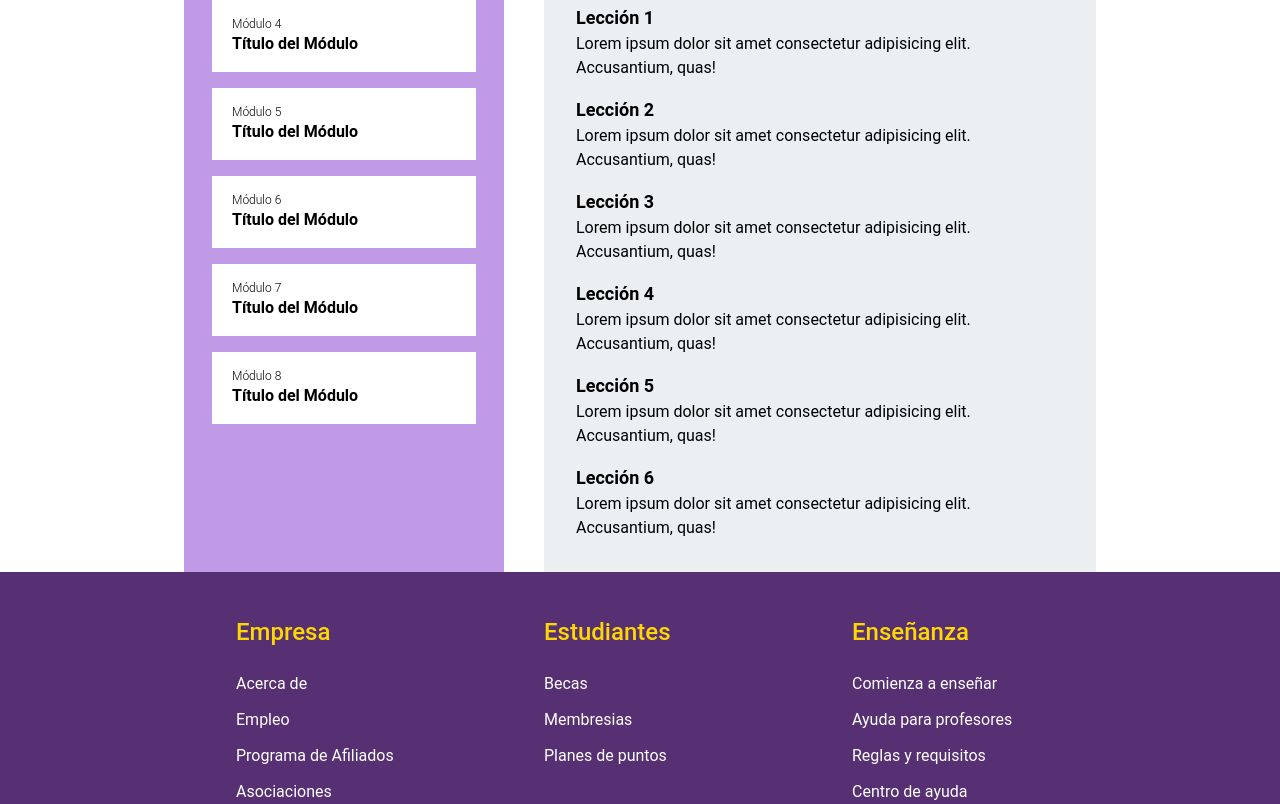
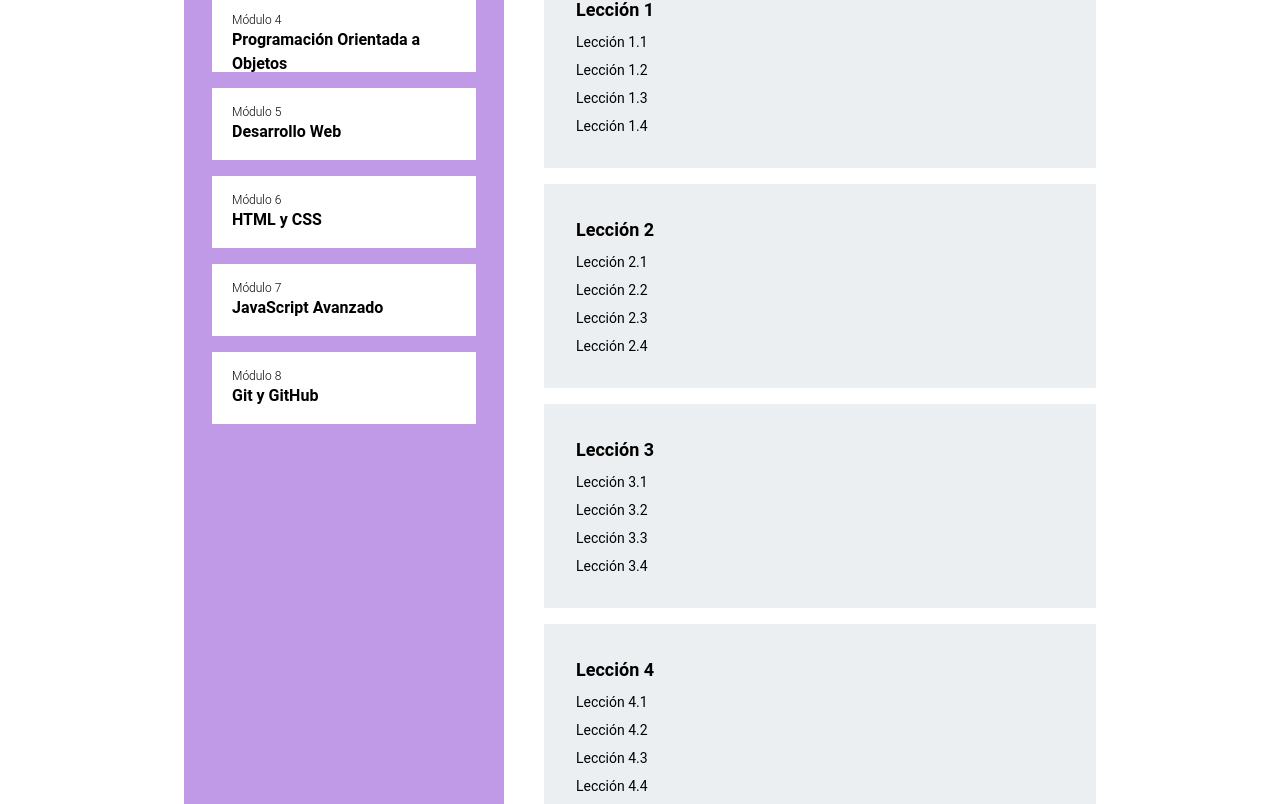
Before and after one commit to IScetta/Questie-Front, a Next.js app: page /module/1 in a window 1280 px wide. Shown: the part 476-1280 px from the top of the page. Built offline with nearby package versions, Linux system fonts and the light colour scheme.

Commit message:
update: module/[slug] finished

```diff
--- a/src/app/Categories/index.ts
+++ /dev/null
@@ -1 +0,0 @@
-export {default} from "./page"
--- a/src/app/components/column-module/ColumModule.tsx
+++ b/src/app/components/column-module/ColumModule.tsx
@@ -1,6 +1,10 @@
 import Link from "next/link";
+import modulePreLoad from "@/helpers/modulePreLoad.json";
 
-const ColumnModule: React.FC = (): JSX.Element => {
+const ColumnModule = (id: any) => {
+  const number = id;
+  let numberModule = 1;
+  const modules = modulePreLoad.map((module) => module);
   return (
     <div className=" justify-center items-center grid grid-cols-1  ">
       <div className="h-full w-80 bg-purpleMainLight col-start-2 col-span-4 px-7">
@@ -8,65 +12,21 @@ const ColumnModule: React.FC = (): JSX.Element => {
           <div className=" bg-image w-12 h-12 rounded-full ml-3 "></div>
           <div className="flex flex-col ml-3 justify-center">
             <p className="font-bold text-base">Nombre del Curso</p>
-            <p className="text-xs font-light">Modulos 8 - Skills 42</p>
+            <p className="text-xs font-light">
+              Modulos {modulePreLoad.length} - Skills 42
+            </p>
           </div>
         </div>
 
-        {/* <Link href="/module/1"> */}
-        <div className="bg-whiteColumn mb-4 hover:bg-purpleMainLighter pl-5 pr-5 py-3 w-full h-[4.5rem] content-center cursor-pointer">
-          <p className="text-xs font-light">Módulo 1</p>
-          <p className="text-base font-semibold">Título del Módulo</p>
-        </div>
-        {/* </Link> */}
-
-        {/* <Link href="/module/2"> */}
-        <div className="bg-whiteColumn mb-4 hover:bg-purpleMainLighter pl-5 pr-5 py-3 w-full h-[4.5rem] content-center cursor-pointer">
-          <p className="text-xs font-light">Módulo 2</p>
-          <p className="text-base font-semibold">Título del Módulo</p>
-        </div>
-        {/* </Link> */}
-
-        {/* <Link href="/module/3"> */}
-        <div className="bg-whiteColumn mb-4 hover:bg-purpleMainLighter pl-5 pr-5 py-3 w-full h-[4.5rem] content-center cursor-pointer">
-          <p className="text-xs font-light">Módulo 3</p>
-          <p className="text-base font-semibold">Título del Módulo</p>
-        </div>
-        {/* </Link> */}
-
-        {/* <Link href="/module/4"> */}
-        <div className="bg-whiteColumn mb-4 hover:bg-purpleMainLighter pl-5 pr-5 py-3 w-full h-[4.5rem] content-center cursor-pointer">
-          <p className="text-xs font-light">Módulo 4</p>
-          <p className="text-base font-semibold">Título del Módulo</p>
-        </div>
-        {/* </Link> */}
-
-        {/* <Link href="/module/5"> */}
-        <div className="bg-whiteColumn mb-4 hover:bg-purpleMainLighter pl-5 pr-5 py-3 w-full h-[4.5rem] content-center cursor-pointer">
-          <p className="text-xs font-light">Módulo 5</p>
-          <p className="text-base font-semibold">Título del Módulo</p>
-        </div>
-        {/* </Link> */}
-
-        {/* <Link href="/module/6"> */}
-        <div className="bg-whiteColumn mb-4 hover:bg-purpleMainLighter pl-5 pr-5 py-3 w-full h-[4.5rem] content-center cursor-pointer">
-          <p className="text-xs font-light">Módulo 6</p>
-          <p className="text-base font-semibold">Título del Módulo</p>
-        </div>
-        {/* </Link> */}
-
-        {/* <Link href="/module/7"> */}
-        <div className="bg-whiteColumn mb-4 hover:bg-purpleMainLighter pl-5 pr-5 py-3 w-full h-[4.5rem] content-center cursor-pointer">
-          <p className="text-xs font-light">Módulo 7</p>
-          <p className="text-base font-semibold">Título del Módulo</p>
-        </div>
-        {/* </Link> */}
-
-        {/* <Link href="/module/8"> */}
-        <div className="bg-whiteColumn mb-4 hover:bg-purpleMainLighter pl-5 pr-5 py-3 w-full h-[4.5rem] content-center cursor-pointer">
-          <p className="text-xs font-light">Módulo 8</p>
-          <p className="text-base font-semibold">Título del Módulo</p>
-        </div>
-        {/* </Link> */}
+        {modules &&
+          modules.map((module, index) => (
+            <Link href={`/module/${module.id}`} key={index}>
+              <div className="bg-whiteColumn mb-4 hover:bg-purpleMainLighter pl-5 pr-5 py-3 w-full h-[4.5rem] content-center cursor-pointer">
+                <p className="text-xs font-light">Módulo {numberModule++}</p>
+                <p className="text-base font-semibold">{module.title}</p>
+              </div>
+            </Link>
+          ))}
       </div>
     </div>
   );
--- a/src/app/module/[slug]/page.tsx
+++ b/src/app/module/[slug]/page.tsx
@@ -1,6 +1,7 @@
 import ColumnModule from "@/app/components/column-module";
 import { getModuleById } from "@/helpers/module.helper";
 import modulePreLoad from "@/helpers/modulePreLoad.json";
+import Link from "next/link";
 
 const Module = async ({
   params,
@@ -14,17 +15,12 @@ const Module = async ({
   const moduleById = modules.find((module) => module.id.toString() === slug);
   const lessonInModule = moduleById?.lessons.map((lesson) => lesson);
 
-  console.log(moduleById);
-
   return (
     <div className="flex mx-[11.5rem] justify-center h-full">
       <div className="flex flex-grow-0">
-        <ColumnModule />
+        <ColumnModule id={slug} />
       </div>
       <div className="ml-10 mt-10 w-full flex flex-col justify-start">
-        {/* <button className="bg-yellowMain rounded-full w-12 h-12 mt-8 mb-6 hover:w-18 h-18 flex justify-center items-center sticky top-6">
-          <GoArrowUp className="w-8 h-8" />
-        </button> */}
         <h1 className="text-4xl mt-18 font-bold">
           Módulo: {moduleById?.title}
         </h1>
@@ -32,15 +28,27 @@ const Module = async ({
           <p className="text-xl font-semibold">Sobre este módulo</p>
           <p className="text-sm mt-2">{moduleById?.description}</p>
         </div>
-        <div className="w-full bg-blue-gray-50 mt-6 text-start p-8">
-          <h2 className="text-3xl font-semibold">Contenido</h2>
+        <h2 className="text-3xl font-semibold mt-4">Contenido</h2>
+        <div className="">
           {lessonInModule &&
             lessonInModule.map((lesson, index) => (
-              <div key={index} className="mt-4">
-                <h2 className="text-lg font-semibold cursor-pointer hover:underline">
-                  {lesson.title}
-                </h2>
-                <p>{lesson.content}</p>
+              <div
+                key={index}
+                className="w-full bg-blue-gray-50 my-4 text-start p-8"
+              >
+                <Link href="/lesson">
+                  <h2 className="text-lg font-semibold cursor-pointer hover:underline">
+                    {lesson.title}
+                  </h2>
+                </Link>
+                {Array.isArray(lesson.content) &&
+                  lesson.content.map(
+                    (content: { title: string }, contentIndex: number) => (
+                      <div key={contentIndex}>
+                        <p className="text-sm mt-2">{content.title}</p>
+                      </div>
+                    )
+                  )}
               </div>
             ))}
         </div>
--- a/src/helpers/modulePreLoad.json
+++ b/src/helpers/modulePreLoad.json
@@ -8,27 +8,90 @@
     "lessons": [
       {
         "title": "Lección 1",
-        "content": "Lorem ipsum dolor sit amet consectetur adipisicing elit. Accusantium, quas!"
+        "content": [
+          {
+            "title": "Lección 1.1",
+            "type": "video",
+            "url": "https://www.youtube.com/watch?v=JGnGZbuvSJY"
+          },
+          {
+            "title": "Lección 1.2"
+          },
+          {
+            "title": "Lección 1.3"
+          },
+          {
+            "title": "Lección 1.4"
+          }
+        ]
       },
       {
         "title": "Lección 2",
-        "content": "Lorem ipsum dolor sit amet consectetur adipisicing elit. Accusantium, quas!"
+        "content": [
+          {
+            "title": "Lección 2.1"
+          },
+          {
+            "title": "Lección 2.2"
+          },
+          {
+            "title": "Lección 2.3"
+          },
+          {
+            "title": "Lección 2.4"
+          }
+        ]
       },
       {
         "title": "Lección 3",
-        "content": "Lorem ipsum dolor sit amet consectetur adipisicing elit. Accusantium, quas!"
+        "content": [
+          {
+            "title": "Lección 3.1"
+          },
+          {
+            "title": "Lección 3.2"
+          },
+          {
+            "title": "Lección 3.3"
+          },
+          {
+            "title": "Lección 3.4"
+          }
+        ]
       },
       {
         "title": "Lección 4",
-        "content": "Lorem ipsum dolor sit amet consectetur adipisicing elit. Accusantium, quas!"
+        "content": [
+          {
+            "title": "Lección 4.1"
+          },
+          {
+            "title": "Lección 4.2"
+          },
+          {
+            "title": "Lección 4.3"
+          },
+          {
+            "title": "Lección 4.4"
+          }
+        ]
       },
       {
         "title": "Lección 5",
-        "content": "Lorem ipsum dolor sit amet consectetur adipisicing elit. Accusantium, quas!"
+        "content": [
+          {
+            "title": "Lección 5.1"
           },
           {
-        "title": "Lección 6",
-        "content": "Lorem ipsum dolor sit amet consectetur adipisicing elit. Accusantium, quas!"
+            "title": "Lección 5.2"
+          },
+          {
+            "title": "Lección 5.3"
+          },
+          {
+            "title": "Lección 5.4"
+          }
+        ]
       }
     ]
   },
@@ -41,27 +104,88 @@
     "lessons": [
       {
         "title": "Lección 1",
-        "content": "Lorem ipsum dolor sit amet consectetur adipisicing elit. Accusantium, quas!"
+        "content": [
+          {
+            "title": "Lección 1.1"
+          },
+          {
+            "title": "Lección 1.2"
+          },
+          {
+            "title": "Lección 1.3"
+          },
+          {
+            "title": "Lección 1.4"
+          }
+        ]
       },
       {
         "title": "Lección 2",
-        "content": "Lorem ipsum dolor sit amet consectetur adipisicing elit. Accusantium, quas!"
+        "content": [
+          {
+            "title": "Lección 2.1"
+          },
+          {
+            "title": "Lección 2.2"
+          },
+          {
+            "title": "Lección 2.3"
+          },
+          {
+            "title": "Lección 2.4"
+          }
+        ]
       },
       {
         "title": "Lección 3",
-        "content": "Lorem ipsum dolor sit amet consectetur adipisicing elit. Accusantium, quas!"
+        "content": [
+          {
+            "title": "Lección 3.1"
+          },
+          {
+            "title": "Lección 3.2"
+          },
+          {
+            "title": "Lección 3.3"
+          },
+          {
+            "title": "Lección 3.4"
+          }
+        ]
       },
       {
         "title": "Lección 4",
-        "content": "Lorem ipsum dolor sit amet consectetur adipisicing elit. Accusantium, quas!"
+        "content": [
+          {
+            "title": "Lección 4.1"
+          },
+          {
+            "title": "Lección 4.2"
+          },
+          {
+            "title": "Lección 4.3"
+          },
+          {
+            "title": "Lección 4.4"
+          }
+        ]
       },
       {
         "title": "Lección 5",
-        "content": "Lorem ipsum dolor sit amet consectetur adipisicing elit. Accusantium, quas!"
+        "content": [
+          {
+            "title": "Lección 5.1"
           },
           {
-        "title": "Lección 6",
-        "content": "Lorem ipsum dolor sit amet consectetur adipisicing elit. Accusantium, quas!"
+            "title": "Lección 5.2"
+          },
+          {
+            "title": "Lección 5.3"
+          },
+          {
+            "title": "Lección 5.4"
+          }
+        ]
       }
     ]
   },
@@ -74,27 +198,88 @@
     "lessons": [
       {
         "title": "Lección 1",
-        "content": "Lorem ipsum dolor sit amet consectetur adipisicing elit. Accusantium, quas!"
+        "content": [
+          {
+            "title": "Lección 1.1"
+          },
+          {
+            "title": "Lección 1.2"
+          },
+          {
+            "title": "Lección 1.3"
+          },
+          {
+            "title": "Lección 1.4"
+          }
+        ]
       },
       {
         "title": "Lección 2",
-        "content": "Lorem ipsum dolor sit amet consectetur adipisicing elit. Accusantium, quas!"
+        "content": [
+          {
+            "title": "Lección 2.1"
+          },
+          {
+            "title": "Lección 2.2"
+          },
+          {
+            "title": "Lección 2.3"
+          },
+          {
+            "title": "Lección 2.4"
+          }
+        ]
       },
       {
         "title": "Lección 3",
-        "content": "Lorem ipsum dolor sit amet consectetur adipisicing elit. Accusantium, quas!"
+        "content": [
+          {
+            "title": "Lección 3.1"
+          },
+          {
+            "title": "Lección 3.2"
+          },
+          {
+            "title": "Lección 3.3"
+          },
+          {
+            "title": "Lección 3.4"
+          }
+        ]
       },
       {
         "title": "Lección 4",
-        "content": "Lorem ipsum dolor sit amet consectetur adipisicing elit. Accusantium, quas!"
+        "content": [
+          {
+            "title": "Lección 4.1"
+          },
+          {
+            "title": "Lección 4.2"
+          },
+          {
+            "title": "Lección 4.3"
+          },
+          {
+            "title": "Lección 4.4"
+          }
+        ]
       },
       {
         "title": "Lección 5",
-        "content": "Lorem ipsum dolor sit amet consectetur adipisicing elit. Accusantium, quas!"
+        "content": [
+          {
+            "title": "Lección 5.1"
           },
           {
-        "title": "Lección 6",
-        "content": "Lorem ipsum dolor sit amet consectetur adipisicing elit. Accusantium, quas!"
+            "title": "Lección 5.2"
+          },
+          {
+            "title": "Lección 5.3"
+          },
+          {
+            "title": "Lección 5.4"
+          }
+        ]
       }
     ]
   },
@@ -107,27 +292,88 @@
     "lessons": [
       {
         "title": "Lección 1",
-        "content": "Lorem ipsum dolor sit amet consectetur adipisicing elit. Accusantium, quas!"
+        "content": [
+          {
+            "title": "Lección 1.1"
+          },
+          {
+            "title": "Lección 1.2"
+          },
+          {
+            "title": "Lección 1.3"
+          },
+          {
+            "title": "Lección 1.4"
+          }
+        ]
       },
       {
         "title": "Lección 2",
-        "content": "Lorem ipsum dolor sit amet consectetur adipisicing elit. Accusantium, quas!"
+        "content": [
+          {
+            "title": "Lección 2.1"
+          },
+          {
+            "title": "Lección 2.2"
+          },
+          {
+            "title": "Lección 2.3"
+          },
+          {
+            "title": "Lección 2.4"
+          }
+        ]
       },
       {
         "title": "Lección 3",
-        "content": "Lorem ipsum dolor sit amet consectetur adipisicing elit. Accusantium, quas!"
+        "content": [
+          {
+            "title": "Lección 3.1"
+          },
+          {
+            "title": "Lección 3.2"
+          },
+          {
+            "title": "Lección 3.3"
+          },
+          {
+            "title": "Lección 3.4"
+          }
+        ]
       },
       {
         "title": "Lección 4",
-        "content": "Lorem ipsum dolor sit amet consectetur adipisicing elit. Accusantium, quas!"
+        "content": [
+          {
+            "title": "Lección 4.1"
+          },
+          {
+            "title": "Lección 4.2"
+          },
+          {
+            "title": "Lección 4.3"
+          },
+          {
+            "title": "Lección 4.4"
+          }
+        ]
       },
       {
         "title": "Lección 5",
-        "content": "Lorem ipsum dolor sit amet consectetur adipisicing elit. Accusantium, quas!"
+        "content": [
+          {
+            "title": "Lección 5.1"
           },
           {
-        "title": "Lección 6",
-        "content": "Lorem ipsum dolor sit amet consectetur adipisicing elit. Accusantium, quas!"
+            "title": "Lección 5.2"
+          },
+          {
+            "title": "Lección 5.3"
+          },
+          {
+            "title": "Lección 5.4"
+          }
+        ]
       }
     ]
   },
@@ -140,27 +386,88 @@
     "lessons": [
       {
         "title": "Lección 1",
-        "content": "Lorem ipsum dolor sit amet consectetur adipisicing elit. Accusantium, quas!"
+        "content": [
+          {
+            "title": "Lección 1.1"
+          },
+          {
+            "title": "Lección 1.2"
+          },
+          {
+            "title": "Lección 1.3"
+          },
+          {
+            "title": "Lección 1.4"
+          }
+        ]
       },
       {
         "title": "Lección 2",
-        "content": "Lorem ipsum dolor sit amet consectetur adipisicing elit. Accusantium, quas!"
+        "content": [
+          {
+            "title": "Lección 2.1"
+          },
+          {
+            "title": "Lección 2.2"
+          },
+          {
+            "title": "Lección 2.3"
+          },
+          {
+            "title": "Lección 2.4"
+          }
+        ]
       },
       {
         "title": "Lección 3",
-        "content": "Lorem ipsum dolor sit amet consectetur adipisicing elit. Accusantium, quas!"
+        "content": [
+          {
+            "title": "Lección 3.1"
+          },
+          {
+            "title": "Lección 3.2"
+          },
+          {
+            "title": "Lección 3.3"
+          },
+          {
+            "title": "Lección 3.4"
+          }
+        ]
       },
       {
         "title": "Lección 4",
-        "content": "Lorem ipsum dolor sit amet consectetur adipisicing elit. Accusantium, quas!"
+        "content": [
+          {
+            "title": "Lección 4.1"
+          },
+          {
+            "title": "Lección 4.2"
+          },
+          {
+            "title": "Lección 4.3"
+          },
+          {
+            "title": "Lección 4.4"
+          }
+        ]
       },
       {
         "title": "Lección 5",
-        "content": "Lorem ipsum dolor sit amet consectetur adipisicing elit. Accusantium, quas!"
+        "content": [
+          {
+            "title": "Lección 5.1"
           },
           {
-        "title": "Lección 6",
-        "content": "Lorem ipsum dolor sit amet consectetur adipisicing elit. Accusantium, quas!"
+            "title": "Lección 5.2"
+          },
+          {
+            "title": "Lección 5.3"
+          },
+          {
+            "title": "Lección 5.4"
+          }
+        ]
       }
     ]
   },
@@ -173,27 +480,88 @@
     "lessons": [
       {
         "title": "Lección 1",
-        "content": "Lorem ipsum dolor sit amet consectetur adipisicing elit. Accusantium, quas!"
+        "content": [
+          {
+            "title": "Lección 1.1"
+          },
+          {
+            "title": "Lección 1.2"
+          },
+          {
+            "title": "Lección 1.3"
+          },
+          {
+            "title": "Lección 1.4"
+          }
+        ]
       },
       {
         "title": "Lección 2",
-        "content": "Lorem ipsum dolor sit amet consectetur adipisicing elit. Accusantium, quas!"
+        "content": [
+          {
+            "title": "Lección 2.1"
+          },
+          {
+            "title": "Lección 2.2"
+          },
+          {
+            "title": "Lección 2.3"
+          },
+          {
+            "title": "Lección 2.4"
+          }
+        ]
       },
       {
         "title": "Lección 3",
-        "content": "Lorem ipsum dolor sit amet consectetur adipisicing elit. Accusantium, quas!"
+        "content": [
+          {
+            "title": "Lección 3.1"
+          },
+          {
+            "title": "Lección 3.2"
+          },
+          {
+            "title": "Lección 3.3"
+          },
+          {
+            "title": "Lección 3.4"
+          }
+        ]
       },
       {
         "title": "Lección 4",
-        "content": "Lorem ipsum dolor sit amet consectetur adipisicing elit. Accusantium, quas!"
+        "content": [
+          {
+            "title": "Lección 4.1"
+          },
+          {
+            "title": "Lección 4.2"
+          },
+          {
+            "title": "Lección 4.3"
+          },
+          {
+            "title": "Lección 4.4"
+          }
+        ]
       },
       {
         "title": "Lección 5",
-        "content": "Lorem ipsum dolor sit amet consectetur adipisicing elit. Accusantium, quas!"
+        "content": [
+          {
+            "title": "Lección 5.1"
           },
           {
-        "title": "Lección 6",
-        "content": "Lorem ipsum dolor sit amet consectetur adipisicing elit. Accusantium, quas!"
+            "title": "Lección 5.2"
+          },
+          {
+            "title": "Lección 5.3"
+          },
+          {
+            "title": "Lección 5.4"
+          }
+        ]
       }
     ]
   },
@@ -206,27 +574,88 @@
     "lessons": [
       {
         "title": "Lección 1",
-        "content": "Lorem ipsum dolor sit amet consectetur adipisicing elit. Accusantium, quas!"
+        "content": [
+          {
+            "title": "Lección 1.1"
+          },
+          {
+            "title": "Lección 1.2"
+          },
+          {
+            "title": "Lección 1.3"
+          },
+          {
+            "title": "Lección 1.4"
+          }
+        ]
       },
       {
         "title": "Lección 2",
-        "content": "Lorem ipsum dolor sit amet consectetur adipisicing elit. Accusantium, quas!"
+        "content": [
+          {
+            "title": "Lección 2.1"
+          },
+          {
+            "title": "Lección 2.2"
+          },
+          {
+            "title": "Lección 2.3"
+          },
+          {
+            "title": "Lección 2.4"
+          }
+        ]
       },
       {
         "title": "Lección 3",
-        "content": "Lorem ipsum dolor sit amet consectetur adipisicing elit. Accusantium, quas!"
+        "content": [
+          {
+            "title": "Lección 3.1"
+          },
+          {
+            "title": "Lección 3.2"
+          },
+          {
+            "title": "Lección 3.3"
+          },
+          {
+            "title": "Lección 3.4"
+          }
+        ]
       },
       {
         "title": "Lección 4",
-        "content": "Lorem ipsum dolor sit amet consectetur adipisicing elit. Accusantium, quas!"
+        "content": [
+          {
+            "title": "Lección 4.1"
+          },
+          {
+            "title": "Lección 4.2"
+          },
+          {
+            "title": "Lección 4.3"
+          },
+          {
+            "title": "Lección 4.4"
+          }
+        ]
       },
       {
         "title": "Lección 5",
-        "content": "Lorem ipsum dolor sit amet consectetur adipisicing elit. Accusantium, quas!"
+        "content": [
+          {
+            "title": "Lección 5.1"
           },
           {
-        "title": "Lección 6",
-        "content": "Lorem ipsum dolor sit amet consectetur adipisicing elit. Accusantium, quas!"
+            "title": "Lección 5.2"
+          },
+          {
+            "title": "Lección 5.3"
+          },
+          {
+            "title": "Lección 5.4"
+          }
+        ]
       }
     ]
   },
@@ -239,28 +668,89 @@
     "lessons": [
       {
         "title": "Lección 1",
-        "content": "Lorem ipsum dolor sit amet consectetur adipisicing elit. Accusantium, quas!"
+        "content": [
+          {
+            "title": "Lección 1.1"
+          },
+          {
+            "title": "Lección 1.2"
+          },
+          {
+            "title": "Lección 1.3"
+          },
+          {
+            "title": "Lección 1.4"
+          }
+        ]
       },
       {
         "title": "Lección 2",
-        "content": "Lorem ipsum dolor sit amet consectetur adipisicing elit. Accusantium, quas!"
+        "content": [
+          {
+            "title": "Lección 2.1"
+          },
+          {
+            "title": "Lección 2.2"
+          },
+          {
+            "title": "Lección 2.3"
+          },
+          {
+            "title": "Lección 2.4"
+          }
+        ]
       },
       {
         "title": "Lección 3",
-        "content": "Lorem ipsum dolor sit amet consectetur adipisicing elit. Accusantium, quas!"
+        "content": [
+          {
+            "title": "Lección 3.1"
+          },
+          {
+            "title": "Lección 3.2"
+          },
+          {
+            "title": "Lección 3.3"
+          },
+          {
+            "title": "Lección 3.4"
+          }
+        ]
       },
       {
         "title": "Lección 4",
-        "content": "Lorem ipsum dolor sit amet consectetur adipisicing elit. Accusantium, quas!"
+        "content": [
+          {
+            "title": "Lección 4.1"
+          },
+          {
+            "title": "Lección 4.2"
+          },
+          {
+            "title": "Lección 4.3"
+          },
+          {
+            "title": "Lección 4.4"
+          }
+        ]
       },
       {
         "title": "Lección 5",
-        "content": "Lorem ipsum dolor sit amet consectetur adipisicing elit. Accusantium, quas!"
+        "content": [
+          {
+            "title": "Lección 5.1"
           },
           {
-        "title": "Lección 6",
-        "content": "Lorem ipsum dolor sit amet consectetur adipisicing elit. Accusantium, quas!"
+            "title": "Lección 5.2"
+          },
+          {
+            "title": "Lección 5.3"
+          },
+          {
+            "title": "Lección 5.4"
           }
         ]
       }
     ]
+  }
+]
```
Also changed, not shown: src/app/Categories/page.tsx (+14 -13 lines). Lines whose indentation alone changed are shown as unchanged.
